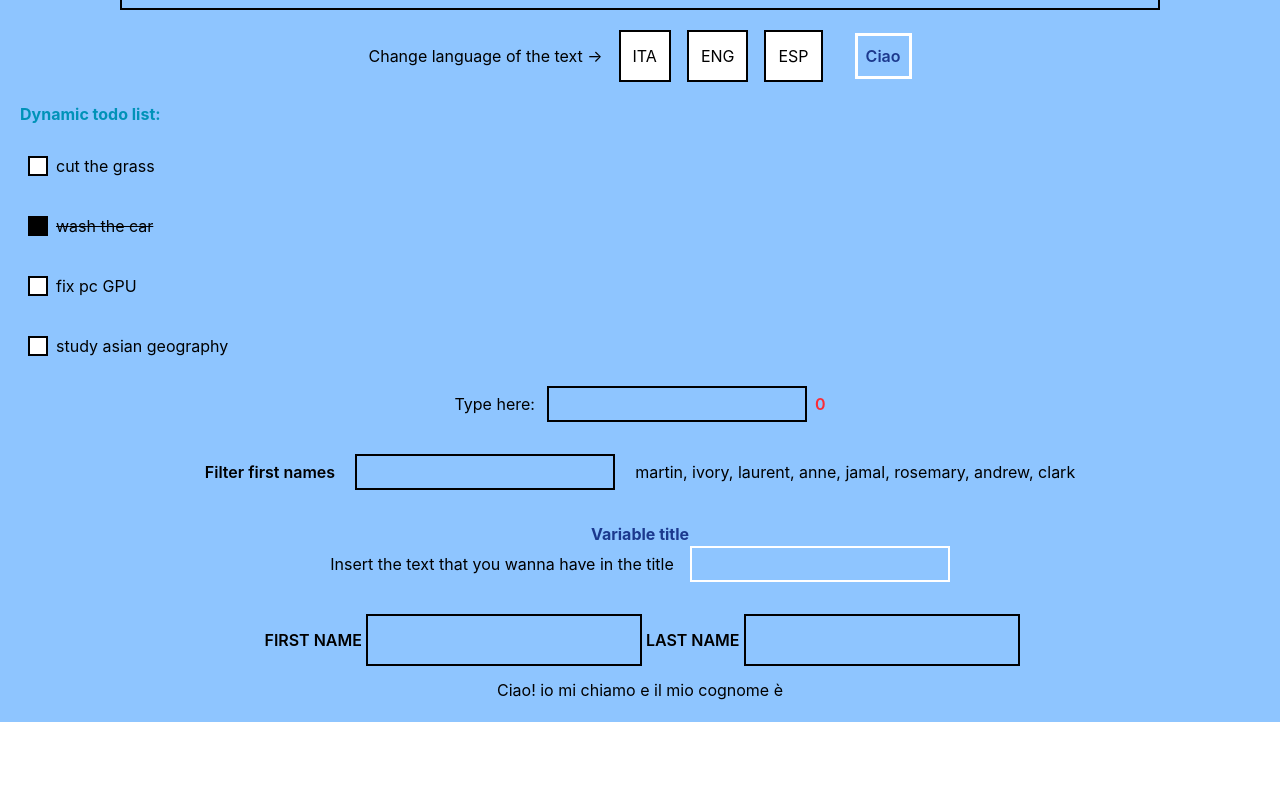
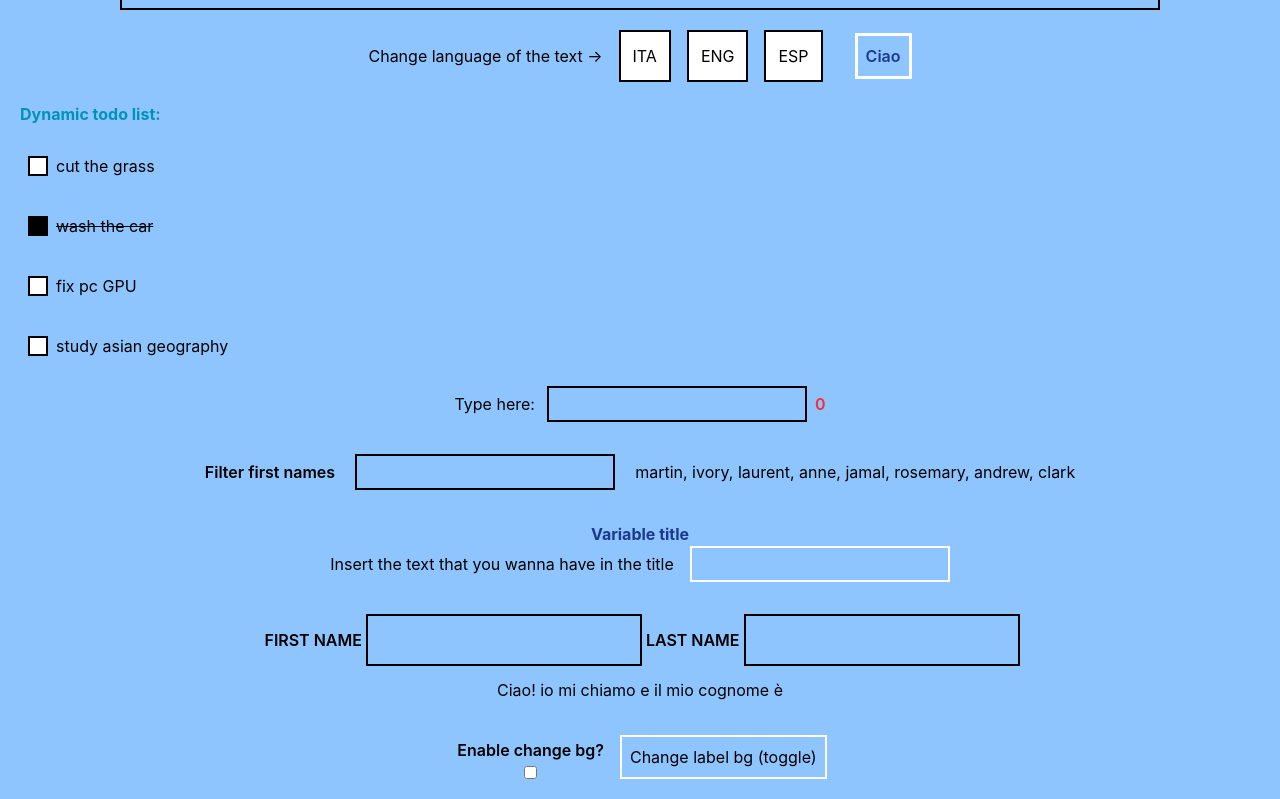
Before and after one commit to gianlucadecampo/react-binding, a React (Vite) app: page / in a window 1280 px wide. Shown: the part 424-1223 px from the top of the page. Before the commit the page ends 1146 px from the top, so only its background shows below. Built offline with nearby package versions, Linux system fonts and the light colour scheme.

Commit message:
check for enable component

```diff
--- a/src/components/layout/Main.jsx
+++ b/src/components/layout/Main.jsx
@@ -7,6 +7,7 @@ import CharCounter from '../ui/CharCounter'
 import NameFilter from '../ui/NameFilter'
 import ChangeTitle from '../ui/ChangeTitle'
 import AddTextWords from '../ui/AddTextWords'
+import CheckForEnable from '../ui/CheckForEnable'
 
 export default function Main() {
   return (
@@ -21,6 +22,7 @@ export default function Main() {
       <NameFilter />
       <ChangeTitle />
       <AddTextWords />
+      <CheckForEnable />
     </section>
   )
 }
--- /dev/null
+++ b/src/components/ui/CheckForEnable.jsx
@@ -0,0 +1,15 @@
+import { useState } from "react"
+
+export default function CheckForEnable() {
+    const [status, setStatus] = useState(false)
+    const [bg, setBg] = useState(false)
+    return (
+        <div className="mt-8 flex justify-center place-items-center">
+            <section className="flex flex-col">
+                <label htmlFor="enable" className={`font-semibold p-1 ${bg ? 'bg-amber-300' : ''}`}>Enable change bg?</label>
+                <input type="checkbox" id="enable" onChange={e => { setStatus(e.target.checked) }} />
+            </section>
+            <button disabled={!status} className="ml-3 border-2 border-white p-2" onClick={() => setBg(!bg)}>Change label bg {'(toggle)'}</button>
+        </div>
+    )
+}
```
